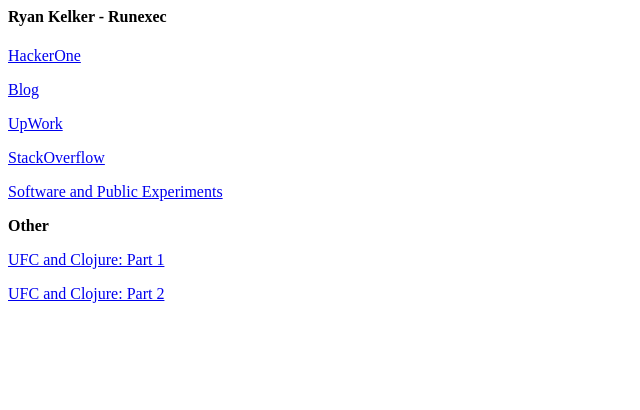
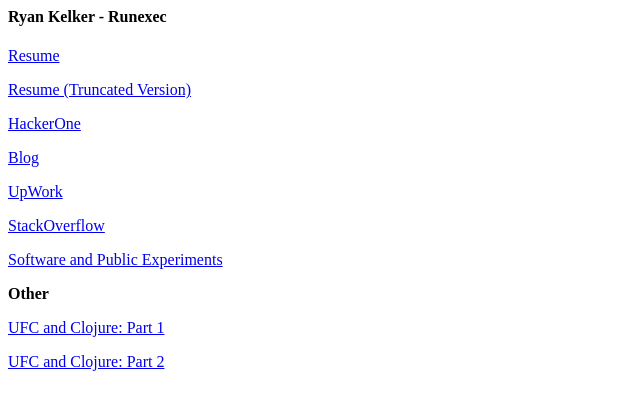
Before and after one commit to runexec/runexec.github.io, a plain HTML site: page index.html in a window 1280 px wide. Shown: the whole page, without its empty margins (0-640 px from the left). Drawn offline with Linux system fonts and the light colour scheme.

Commit message:
Update index.html

```diff
--- a/index.html
+++ b/index.html
@@ -2,8 +2,10 @@
   <body>
     <h4>Ryan Kelker - Runexec</h4>
     <div>
+      <p><a href="/resume.pdf">Resume</a></p>
+      <p><a href="/resume-truncated-version.pdf">Resume (Truncated Version)</a></p>
       <p><a href="https://hackerone.com/ryankelker">HackerOne</a></p>
-       <p><a href="/blog.html">Blog</a></p>
+      <p><a href="/blog.html">Blog</a></p>
       <p><a href="https://www.upwork.com/freelancers/~0126374e0e3811ee2a">UpWork</a></p>
       <p><a href="https://stackoverflow.com/users/1682741/runexec?tab=reputation">StackOverflow</a></p>
       <p><a href="https://github.com/runexec?tab=repositories">Software and Public Experiments</a></p>
```
